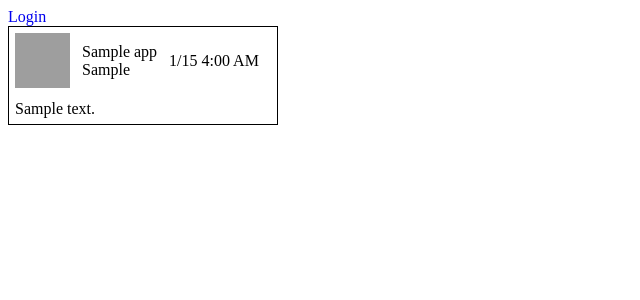
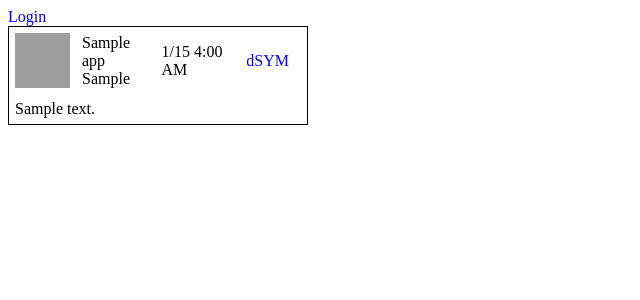
Before and after one commit to ridecharge/spout, a Django app: page /apps/list in a window 1280 px wide. Shown: the top 300 px of the page, without its empty margins (0-640 px from the left). Run offline with Django 3.2, Linux system fonts and the light colour scheme; tables that the repository leaves empty hold one stand-in row (values such as "Sample post"); parts of the project's set-up code (start-up, migrations or seed data) failed here and were passed over; grey boxes are pictures that could not be loaded.

Commit message:
Added dsym urls to appstore main page.

```diff
--- a/EasyEas/templates/appstore_index.html
+++ b/EasyEas/templates/appstore_index.html
@@ -36,7 +36,8 @@
                     <img width='55' height='55' src="/static/media/{{ app.name }}-{{ app.version }}.png"></a></td>
             <td class="top">{{ app.name }}<br>{{ app.version }}</td>
             <td class="top" >{{ app.creation_date|date:"n/j  g:i A" }}</td>
-            <td class="top" style="border-right: 1px solid black">
+            <td class="top"><a href="http://{{ host }}/apps/dsym/{{ app.name }}/{{ app.version }}.dSYM">dSYM</a></td>
+                <td class="top" style="border-right: 1px solid black">
             {% if user.is_authenticated %}
                 {% if app.approved %}<a href="unapprove/{{ app.id }}">unapprove</a>{% else %}<a href="approve/{{ app.id }}">approve</a>{% endif %}
             {% endif %}</td>
--- a/EasyEas/urls.py
+++ b/EasyEas/urls.py
@@ -20,6 +20,7 @@ urlpatterns = patterns('EasyEas.views',
      url(r'^apps/upload', 'upload_build'),
      url(r'^apps/plist/(?P<app_name>\w+)/(?P<app_version>.+)', 'get_plist'),
      url(r'^apps/ipa/(?P<app_name>\w+)/(?P<app_version>.+)', 'get_ipa'),
+     url(r'^apps/dsym/(?P<app_name>\w+)/(?P<app_version>.+).dSYM', 'get_dsym'),
      url(r'^apps/approve/(?P<app_id>\w+)', 'approve_app'),
      url(r'^apps/unapprove/(?P<app_id>\w+)', 'unapprove_app'),
 )
--- a/EasyEas/views.py
+++ b/EasyEas/views.py
@@ -98,3 +98,10 @@ def get_ipa(request, app_name, app_version):
     app = open(settings.STATIC_ROOT + app_name + "-" + app_version + ".ipa", "r")
 
     return HttpResponse(app, mimetype="application/octet-stream")
+
+def get_dsym(request, app_name, app_version):
+
+
+    app_file = open("%s%s-%s.app.dSYM" % (settings.STATIC_ROOT, app_name, app_version), "r")
+
+    return HttpResponse(app_file, mimetype="application/octet-stream")
```
